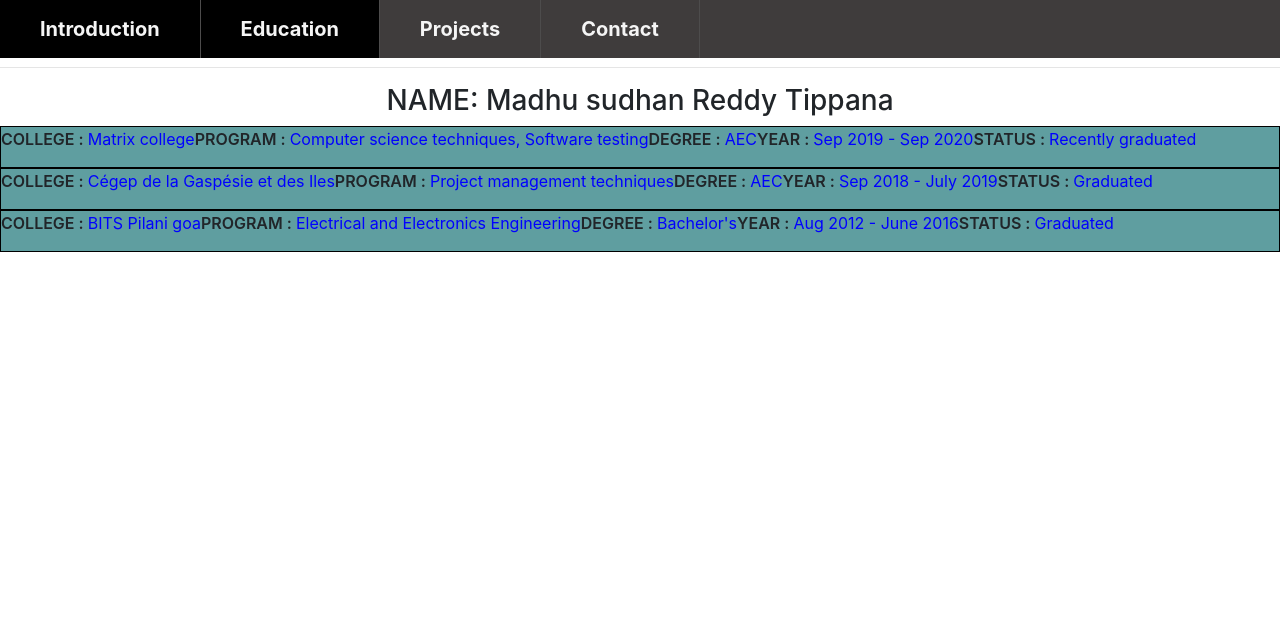
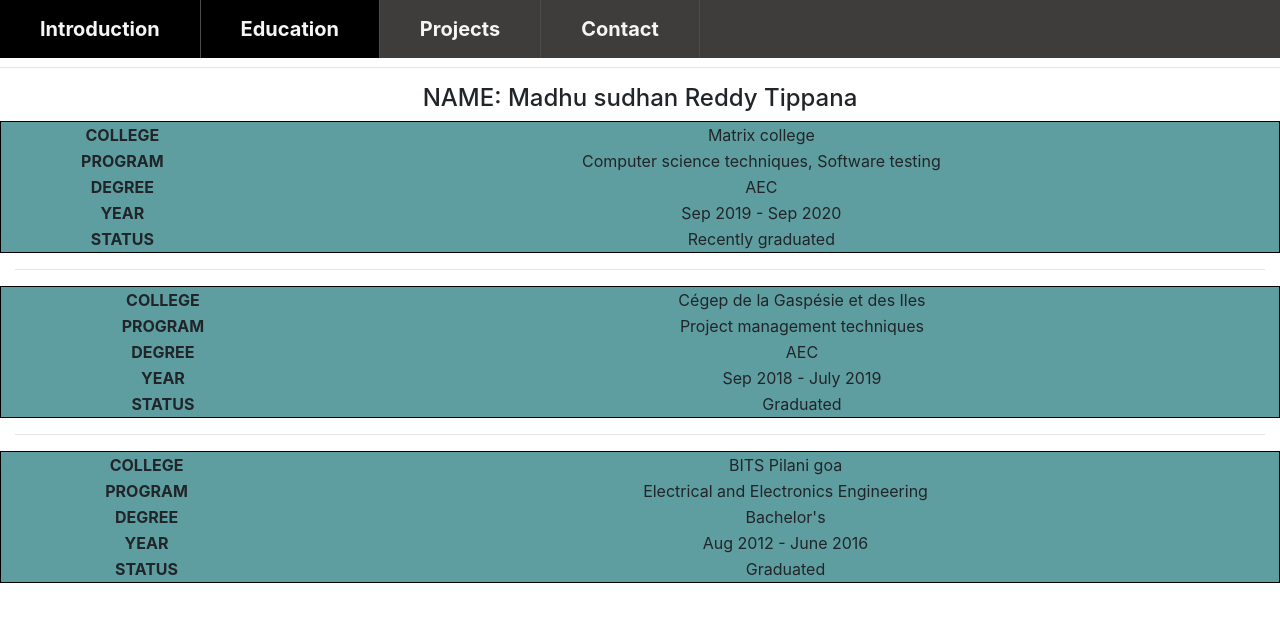
Before and after one commit to tippanamadhusudan/MyWebsite, an Angular app: page /education in a window 1280 px wide. Shown: the top 622 px of the page. Built offline with nearby package versions, Linux system fonts and the light colour scheme.

Commit message:
Solved HTML text problem

```diff
--- a/src/app/contact/contact.component.html
+++ b/src/app/contact/contact.component.html
@@ -1,5 +1,5 @@
 <div class="conatiner-fluid">
-    <div class="row contact">
+    <div class="contact">
         <p>
             <span style="font-weight: 600;">FIRST NAME : </span>
             <span style="color: blue;">Madhu sudhan</span>
--- a/src/app/education/education.component.html
+++ b/src/app/education/education.component.html
@@ -1,33 +1,95 @@
-<!-- <p>
-    Matrix College, Montreal, QC                                                          		    September 2020
-AEC, Computer Science Technology
-Cégep De la Gaspésie, Montreal, QC                                                                                  2019
-AEC, Project Management Techniques
-BITS Pilani, Goa, India                                                                                                         2016
-Bachelor of Science, Electrical Engineering
-
-</p> -->
-<h3 style="text-align: center;">NAME: Madhu sudhan Reddy Tippana</h3>
+<h4 style="text-align: center;">NAME: Madhu sudhan Reddy Tippana</h4>
 <div class="container-fluid">
     <div class="row edu">
-        <p><span style="font-weight: 600;">COLLEGE : </span><span style="color: blue;">Matrix college</span></p>
+        <table style="width: 100%;">
+            <tr>
+                <th>COLLEGE</th>
+                <td>Matrix college</td>
+            </tr>
+            <tr>
+                <th>PROGRAM</th>
+                <td>Computer science techniques, Software testing</td>
+            </tr>
+            <tr>
+                <th>DEGREE</th>
+                <td>AEC</td>
+            </tr>
+            <tr>
+                <th>YEAR</th>
+                <td>Sep 2019 - Sep 2020</td>
+            </tr>
+            <tr>
+                <th>STATUS</th>
+                <td>Recently graduated</td>
+            </tr>
+        </table>
+        <!-- <p>
+            <span style="font-weight: 600;">COLLEGE : </span>
+            <span style="color: blue;">Matrix college</span>
+        </p>
         <p><span style="font-weight: 600;">PROGRAM : </span><span style="color: blue;">Computer science techniques, Software testing</span></p>
         <p><span style="font-weight: 600;">DEGREE : </span><span style="color: blue;">AEC</span></p>
         <p><span style="font-weight: 600;">YEAR : </span><span style="color: blue;">Sep 2019 - Sep 2020</span></p>
-        <p><span style="font-weight: 600;">STATUS : </span><span style="color: blue;">Recently graduated</span></p>
+        <p><span style="font-weight: 600;">STATUS : </span><span style="color: blue;">Recently graduated</span></p> -->
     </div>
+    <hr>
     <div class="row edu">
-        <p><span style="font-weight: 600;">COLLEGE : </span><span style="color: blue;">Cégep de la Gaspésie et des Iles</span></p>
+        <table style="width: 100%;">
+            <tr>
+                <th>COLLEGE</th>
+                <td>Cégep de la Gaspésie et des Iles</td>
+            </tr>
+            <tr>
+                <th>PROGRAM</th>
+                <td>Project management techniques</td>
+            </tr>
+            <tr>
+                <th>DEGREE</th>
+                <td>AEC</td>
+            </tr>
+            <tr>
+                <th>YEAR</th>
+                <td>Sep 2018 - July 2019</td>
+            </tr>
+            <tr>
+                <th>STATUS</th>
+                <td>Graduated</td>
+            </tr>
+        </table>
+        <!-- <p><span style="font-weight: 600;">COLLEGE : </span><span style="color: blue;">Cégep de la Gaspésie et des Iles</span></p>
         <p><span style="font-weight: 600;">PROGRAM : </span><span style="color: blue;">Project management techniques</span></p>
         <p><span style="font-weight: 600;">DEGREE : </span><span style="color: blue;">AEC</span></p>
         <p><span style="font-weight: 600;">YEAR : </span><span style="color: blue;">Sep 2018 - July 2019</span></p>
-        <p><span style="font-weight: 600;">STATUS : </span><span style="color: blue;">Graduated</span></p>
+        <p><span style="font-weight: 600;">STATUS : </span><span style="color: blue;">Graduated</span></p> -->
     </div>
+    <hr>
     <div class="row edu">
-        <p><span style="font-weight: 600;">COLLEGE : </span><span style="color: blue;">BITS Pilani goa</span></p>
+        <table style="width: 100%;">
+            <tr>
+                <th>COLLEGE</th>
+                <td>BITS Pilani goa</td>
+            </tr>
+            <tr>
+                <th>PROGRAM</th>
+                <td>Electrical and Electronics Engineering</td>
+            </tr>
+            <tr>
+                <th>DEGREE</th>
+                <td>Bachelor's</td>
+            </tr>
+            <tr>
+                <th>YEAR</th>
+                <td>Aug 2012 - June 2016</td>
+            </tr>
+            <tr>
+                <th>STATUS</th>
+                <td>Graduated</td>
+            </tr>
+        </table>
+        <!-- <p><span style="font-weight: 600;">COLLEGE : </span><span style="color: blue;">BITS Pilani goa</span></p>
         <p><span style="font-weight: 600;">PROGRAM : </span><span style="color: blue;">Electrical and Electronics Engineering</span></p>
         <p><span style="font-weight: 600;">DEGREE : </span><span style="color: blue;">Bachelor's</span></p>
         <p><span style="font-weight: 600;">YEAR : </span><span style="color: blue;">Aug 2012 - June 2016</span></p>
-        <p><span style="font-weight: 600;">STATUS : </span><span style="color: blue;">Graduated</span></p>
+        <p><span style="font-weight: 600;">STATUS : </span><span style="color: blue;">Graduated</span></p> -->
     </div>
 </div>
--- a/src/app/introduction/introduction.component.css
+++ b/src/app/introduction/introduction.component.css
@@ -1,7 +1,9 @@
 img {
-    float: left;
-    margin-right: 1%;
-    padding-right: 1%;
+    float: right;
+    margin-left: 1%;
+    padding-left: 1%;
+    width: 40%;
+    height: auto;
 }
 
 .d {
@@ -11,4 +13,5 @@ img {
 }
 .details {
     color: cornsilk;
+    padding-left: 1%;
 }
--- a/src/app/introduction/introduction.component.html
+++ b/src/app/introduction/introduction.component.html
@@ -1,22 +1,20 @@
 <div class="container-fluid img">
-    <div class="row d">
+    <div class="d">
+        <div class="details">
             <img
             src="assets/myPictures/20200518_193234.jpg"
-            alt="MyPhoto"
-            style="width: 35%;height: auto;">
-        <div class="details">
-            <p>Software Developer with background in Engineering and a 5-star badge for JavaScript in HackerRank.</p>
+            alt="MyPhoto">
+            <p style="padding: 1%;">Software Developer with background in Engineering and a 5-star badge for JavaScript in HackerRank.</p>
             <hr><hr>
-            <h3><span style="color: rgba(39, 2, 5, 0.678);">SKILLS:</span>
+            <h3><span style="color: rgba(39, 2, 5, 0.678);">SKILLS:</span></h3>
             <ul>
                 <li><span>Programming languages :</span> <span style="color: rgb(34, 33, 33);"> JavaScript, HTML, CSS, Java, C++</span></li>
                 <li><span>Tools & Framework :</span> <span style="color: rgb(34, 33, 33);"> Angular, Selenium IDE & WebDriver, JIRA, AzureDevOps</span></li>
                 <li><span>Database :</span> <span style="color: rgb(34, 33, 33);"> MySQL</span></li>
                 <li><span>Platforms :</span> <span style="color: rgb(34, 33, 33);"> Windows, Linux, Macintosh, Android</span></li>
             </ul>
-            </h3>
             <hr><hr>
-            <div class="row pro">
+            <div class="pro">
                 <h3>
                     <span style="color: rgba(39, 2, 5, 0.678);">EXPERIENCE</span>
                 </h3>
--- a/src/app/projects/projects.component.html
+++ b/src/app/projects/projects.component.html
@@ -1,6 +1,6 @@
 <div class="container-fluid">
     <hr>
-    <div class="row pro">
+    <div class="pro">
         <p>
             <span style="font-weight: 600;">PROJECT : </span>
             <span style="color: green;">Budget web application</span>
@@ -39,7 +39,7 @@
         </p>
     </div>
     <hr>
-    <div class="row pro">
+    <div class="pro">
         <p>
             <span style="font-weight: 600;">PROJECT : </span>
             <span style="color: green;">TIC-TAC-TOE</span>
```
Lines whose indentation alone changed are shown as unchanged.
